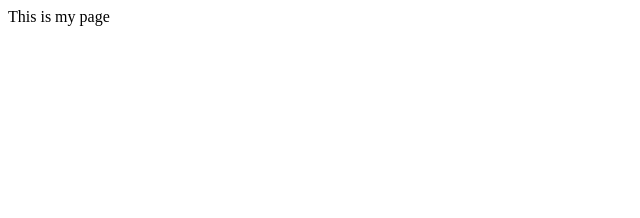
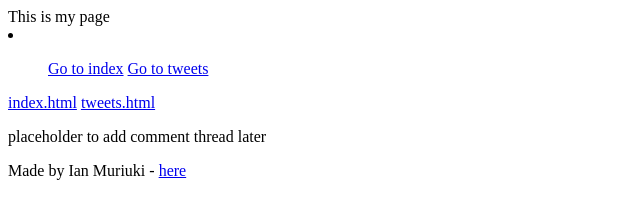
Before and after one commit to Matherii/alx_html_css, a plain HTML site: page html_basic/base_index.html in a window 1280 px wide. Shown: the whole page, without its empty margins (0-640 px from the left). Drawn offline with Linux system fonts and the light colour scheme.

Commit message:
a cool website

```diff
--- a/html_basic/base_index.html
+++ b/html_basic/base_index.html
@@ -4,5 +4,26 @@
         <meta charset="utf-8"/>
         <title>My test page</title>
     </head>
-    <body>This is my page</body>
+    <body>This is my page
+        <header>
+            <li>
+                <ul>
+                    <a href="index.html" target="_blank">Go to index</a>
+                    <a href="tweets.html" target="_blank">Go to tweets</a>
+                </ul>
+            </li>
+        </header>
+        <main>
+            <article>
+                <a href="index.html" target="_blank">index.html</a>
+                <a href="tweets.html" target="_blank">tweets.html</a>
+            </article>
+            <aside>
+                <p>placeholder to add comment thread later</p>
+            </aside>
+        </main>
+        <footer>
+            <p>Made by Ian Muriuki - <a href="https://twitter.com/IanMuriuki12" target="_blank">here</a></p>
+        </footer>
+    </body>
 </html>
```
Also changed, not shown: html_basic/index.html (+20 -0 lines), html_basic/tweets.html (+20 -0 lines).
